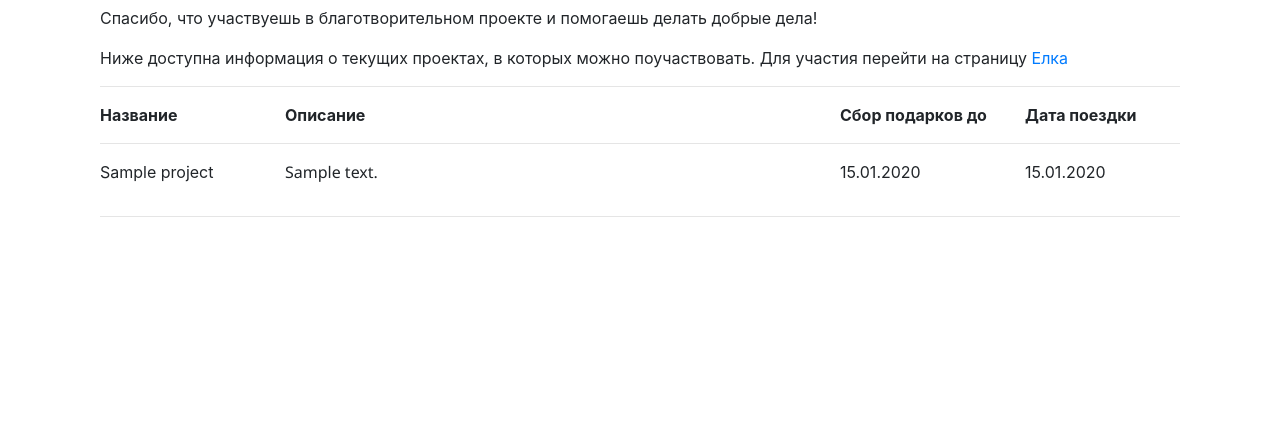
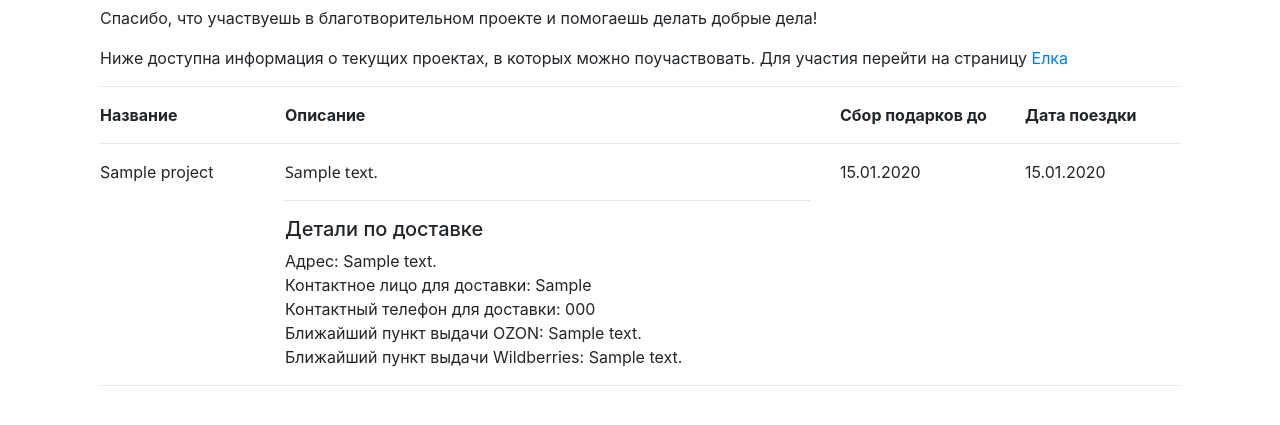
Before and after one commit to dmitriyteteruk/ProjectFairy, a Flask app: page /welcome in a window 1280 px wide. Shown: the part 140-565 px from the top of the page. Run offline with Flask 2, Linux system fonts and the light colour scheme; a user stored in the database is signed in; tables that the repository leaves empty hold one stand-in row (values such as "Sample post"); parts of the project's set-up code (start-up, migrations or seed data) failed here and were passed over; some libraries are stand-ins or nearby versions.

Commit message:
welcome.html updated with delivery info from DB

```diff
--- a/fairy/templates/welcome.html
+++ b/fairy/templates/welcome.html
@@ -32,6 +32,17 @@
                 <div class="col-2">{{ project.name }}</div>
                 <div class="col-6"><pre
                         style="font-family: 'Segoe UI', sans-serif; font-size: 1rem; white-space: pre-wrap;">{{ project.description }}</pre>
+                    <hr>
+                    <h5>Детали по доставке</h5>
+                    Адрес: {{ project.delivery_address }}
+                    <br>
+                    Контактное лицо для доставки: {{ project.contact_person }}
+                    <br>
+                    Контактный телефон для доставки: {{ project.phone }}
+                    <br>
+                    Ближайший пункт выдачи OZON: {{ project.pickup_point_address_1 }}
+                    <br>
+                    Ближайший пункт выдачи Wildberries: {{ project.pickup_point_address_2 }}
                 </div>
                 <div class="col-2">
                     {% if project.delivery_date == None %} Уточняется
```
Lines whose indentation alone changed are shown as unchanged.
